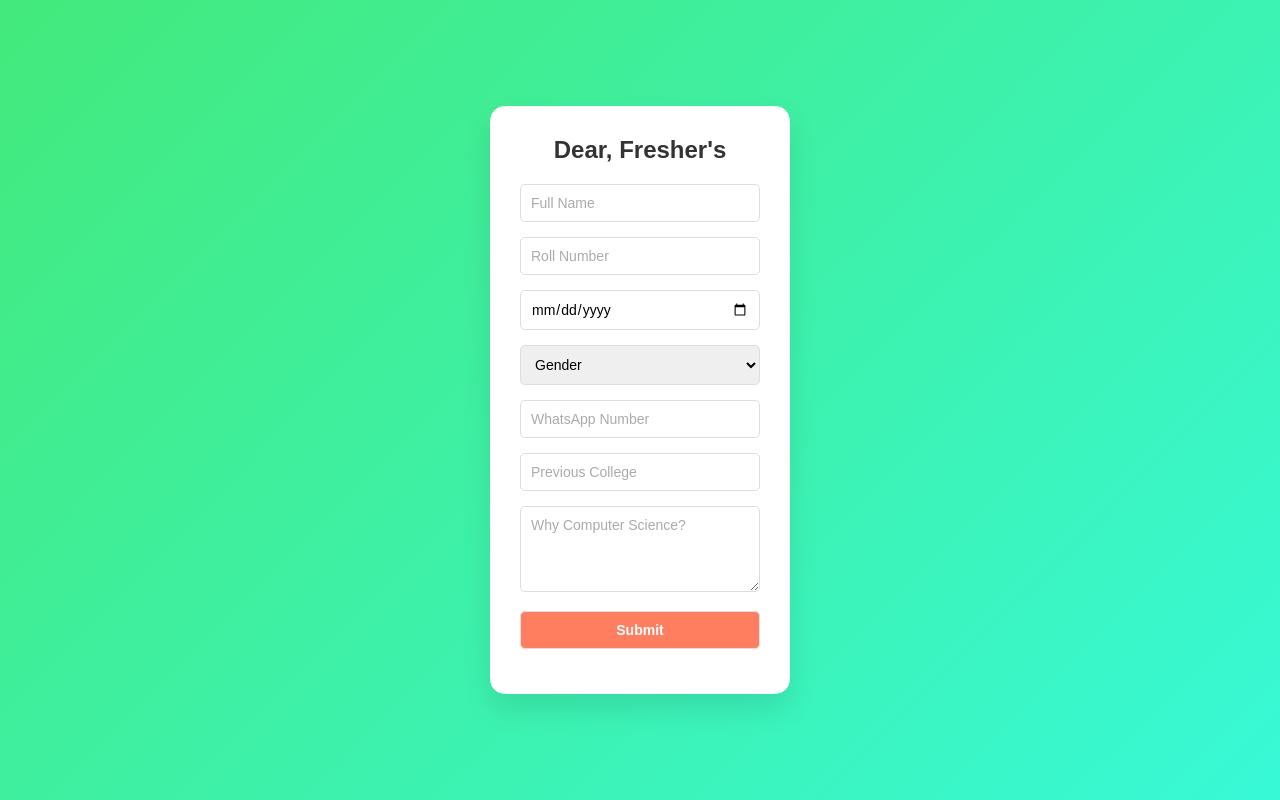
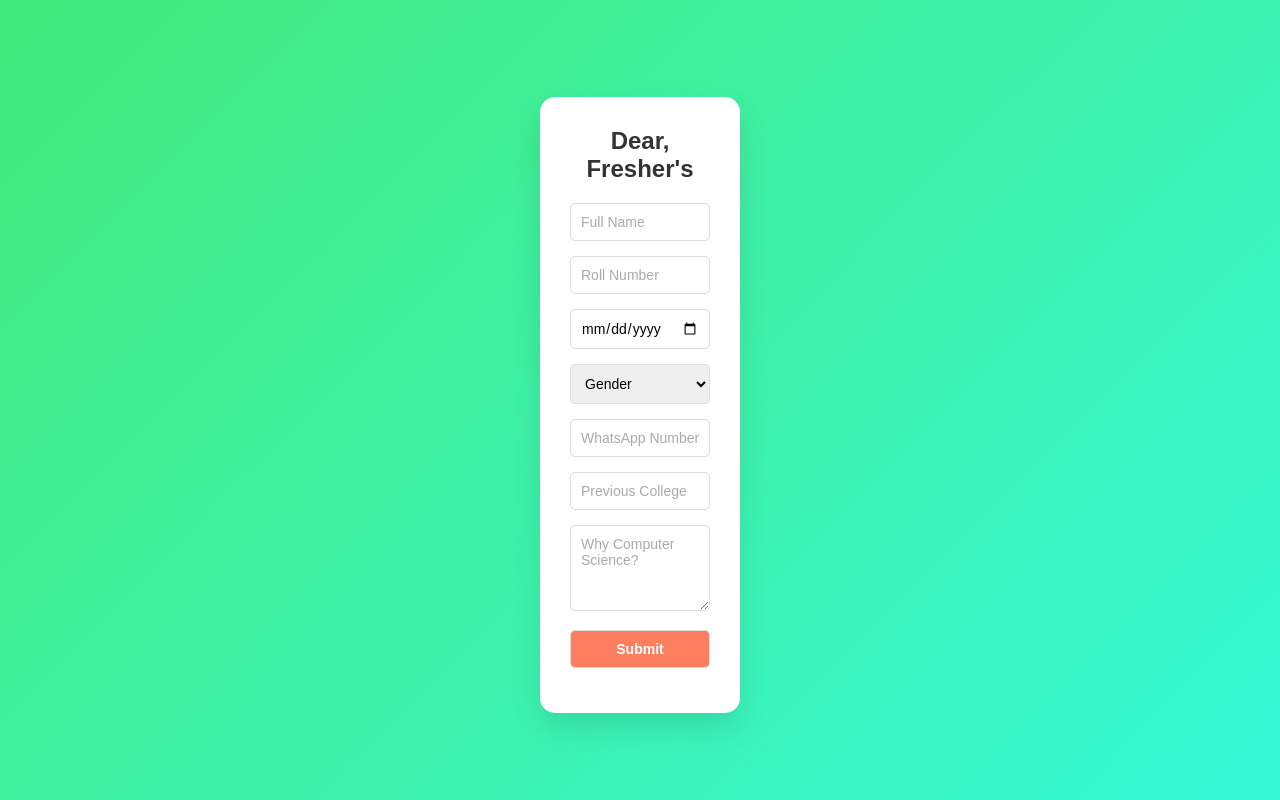
Before and after one commit to Vikashartist/Computer-Dept, a plain HTML site: page index.html in a window 1280 px wide. Drawn offline with Linux system fonts and the light colour scheme.

Commit message:
update index.html

```diff
--- a/index.html
+++ b/index.html
@@ -33,11 +33,12 @@
 
         /* Form container styling */
         .form-container {
+            margin-top:10px;
             background: #ffffff;
             padding: 30px;
             border-radius: 15px;
             box-shadow: 0 15px 30px rgba(0, 0, 0, 0.1);
-            width: 300px;
+            width: 200px;
             text-align: center;
             animation: fadeIn 1.5s ease;
         }
```
